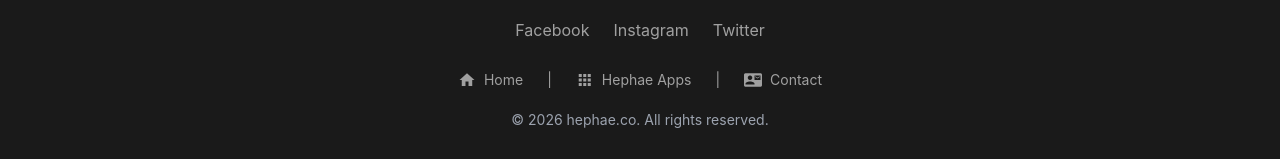
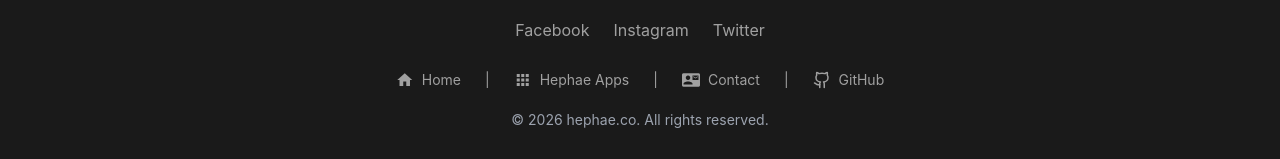
Before and after one commit to hephae-co/aetheria-the-ai-powered-restaurant, a React (Vite) app: page / in a window 1280 px wide. Shown: the part 4586-4745 px from the top of the page. Built offline with nearby package versions, Linux system fonts and the light colour scheme; no server answers; a web font is replaced by a local one.

Commit message:
updated footer

```diff
--- a/components/Footer.tsx
+++ b/components/Footer.tsx
@@ -1,4 +1,5 @@
 import React from 'react';
+import { Github } from 'lucide-react';
 
 const Footer: React.FC = () => (
     <footer className="bg-primary border-t border-secondary py-8 mt-16 relative z-20">
@@ -42,6 +43,18 @@ const Footer: React.FC = () => (
               <span className="material-icons text-lg">contact_mail</span>
               <span>Contact</span>
             </a>
+
+            <span className="text-text-secondary hidden sm:inline">|</span>
+
+            <a
+              href="https://github.com/hephae-co/"
+              target="_blank"
+              rel="noopener noreferrer"
+              className="flex items-center space-x-2 text-text-secondary hover:text-accent transition-colors"
+            >
+              <Github size={18} />
+              <span className="hidden sm:inline">GitHub</span>
+            </a>
           </nav>
 
           {/* Copyright */}
--- a/package.json
+++ b/package.json
@@ -24,7 +24,8 @@
     "react-markdown": "^10.1.0",
     "react-router-dom": "^7.12.0",
     "@vitejs/plugin-react": "^4.3.1",
-    "vite": "^5.3.5"
+    "vite": "^5.3.5",
+    "lucide-react": "^0.563.0"
   },
   "devDependencies": {
     "@types/axios": "^0.9.36",
```
Also changed, not shown: 1 other file (tests, documents, lock files or other folders).
